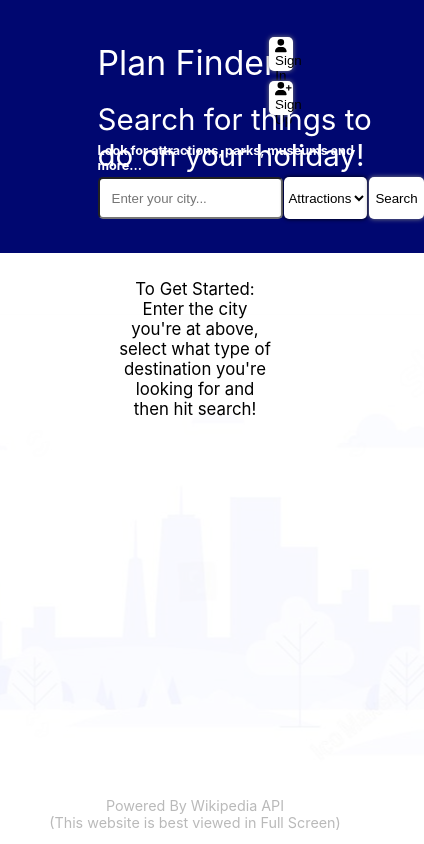
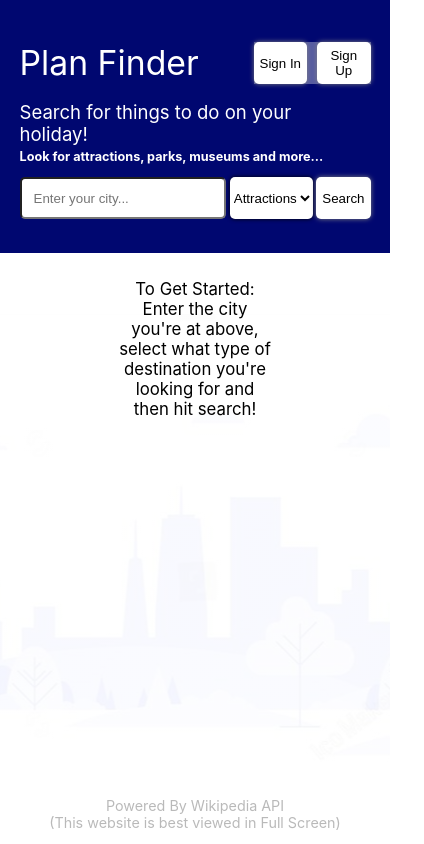
Before and after one commit to lseti1/planFinder-198302, a React (Create React App) app: page / in a window 390 px wide. Shown: the whole page, 424 px wide, since content can reach past the window. Built offline with nearby package versions, Linux system fonts and the light colour scheme.

Commit message:
Styles: Added responsiveness for small/medium mobile devices, cleaned up sign/register styling

```diff
--- a/src/App.css
+++ b/src/App.css
@@ -54,28 +54,17 @@ button:hover {
   background-color: rgb(203, 206, 255);
 }
 
-.signIn {
-  height: 50%;
-  width: 50%;
-}
-
-.register {
-  height: 50%;
-  width: 50%;
-}
-
-
 .IconsSignIn {
   display: flex;
   flex-direction: column;
   justify-content: center;
-  align-items: flex-end;
+  align-items: center;
   grid-template-columns: 1fr 1fr;
-  /* background-color: rgba(255, 255, 255, 0.342); */
+  background-color: rgba(255, 255, 255, 0.342);
   color: white;
   gap: 10px;
 
-  width: 12%;
+  width: 10%;
   height: 8%;
 
   transition: 0.4s;
@@ -83,6 +72,12 @@ button:hover {
   right: 25%;
   top: 5%;
 }
+
+.signIn, .register {
+  height: 100%;
+  width: 100%;
+}
+
 
 .modalTextInputs {
   display: flex;
@@ -136,7 +131,7 @@ button:hover {
   background-color: rgba(0, 0, 0, 0);
   font-size: 3.5vh;
   height: 5%;
-  width: 75%;
+  width: 85%;
 
   transition: 0.4s;
   position: absolute;
@@ -152,7 +147,7 @@ button:hover {
   background-color: rgba(0, 0, 0, 0);
   font-size: 1.5vh;
   height: 3%;
-  width: 70%;
+  width: 80%;
   font-weight: bold;
 
   transition: 0.4s;
@@ -338,10 +333,44 @@ button:hover {
 
 /* Small-Medium Phones */
 @media screen and (orientation: portrait) and (max-width: 768px) {
-  .unsupportedMessage {
-    color: rgb(0, 0, 0);
-    background-color: rgb(255, 255, 255);
-    z-index: 9999;
+  .Title, .InfoCard1, .InfoCard2, .searchBar, .searchResults {
+    left: 5%;
+  }
+
+  .InfoCard1 {
+    font-size: 2.2vh
+  }
+
+  .IconsSignIn {
+    right: 5%;
+    width: 30%;
+    height: 5%;
+    flex-direction: row;
+    top: 5%;
+  }
+
+  .searchLinks {
+    text-align: center;
+    width: 80%;
+    height: 120px;
+
+    position: absolute;
+    right: 10%;
+    top: 75%;
+  }
+
+  .readArticleButton {
+    text-align: center;
+  }
+
+  .searchBar {
+    width: 90%;
+  }
+
+  .searchResults {
+    width: 90%;
+    height: 40%;
+    text-align: center;
   }
 }
 
@@ -349,7 +378,6 @@ button:hover {
 @media screen and (orientation: portrait) and (min-width: 769px) and (max-width: 1299px) {
   .Title, .InfoCard1, .InfoCard2, .searchBar, .searchResults {
     left: 5%;
-    /* background-color: grey; */
   }
 
   .IconsSignIn, .searchLinks {
@@ -357,7 +385,7 @@ button:hover {
   }
 
   .IconsSignIn {
-    width: 30%;
+    width: 15%;
   }
 
   .searchBar {
@@ -390,10 +418,6 @@ button:hover {
     right: 10%;
   }
 
-  .IconsSignIn {
-    width: 20%;
-  }
-
   .searchBar {
     width: 80%;
   }
@@ -421,7 +445,7 @@ button:hover {
     width: 60%;
   }
 
-  .searchResults{
+  .searchResults {
     width: 40%;
   }
 
--- a/src/App.js
+++ b/src/App.js
@@ -94,8 +94,8 @@ function App() {
       <div className="App">
         <div className="Title"><h1>Plan Finder</h1></div>
         <div className="IconsSignIn">
-          <button className="signIn" onClick={() => setModalType('signIn')}><FontAwesomeIcon icon={faUser} /> Sign In</button>
-          <button className="register" onClick={() => setModalType('signUp')}><FontAwesomeIcon icon={faUserPlus} /> Sign Up</button>
+          <button className="signIn" onClick={() => setModalType('signIn')}>Sign In</button>
+          <button className="register" onClick={() => setModalType('signUp')}>Sign Up</button>
         </div>
         <div >
           <h2 className="InfoCard1">Search for things to do on your holiday!</h2>
```
